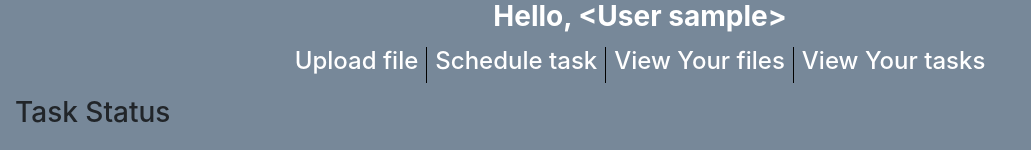
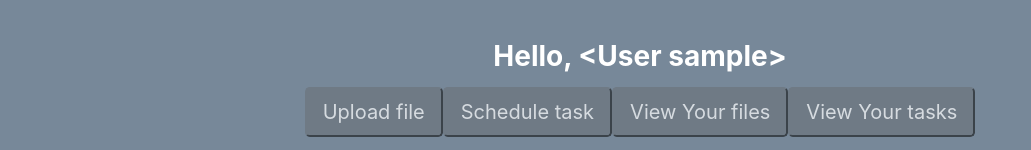
Before and after one commit to kuras120/DistributedFlask, a Flask app: template Project/Client/templates/userPanel.html in a window 1280 px wide. Shown: the part 80-230 px from the top of the page, without its empty margins (0-1031 px from the left). Run offline with Flask 2, Linux system fonts and the light colour scheme; tables that the repository leaves empty hold one stand-in row (values such as "Sample post"); the template is opened without the code that fills it: values that come from a table or form of the project are taken from there, most other values are stand-ins (such as "Sample title", 1, 10 or a date in 2020); parts of the project's set-up code (start-up, migrations or seed data) failed here and were passed over; some libraries are stand-ins or nearby versions.

Commit message:
przyciski w userze i sprawdzanie formularza

```diff
--- a/Project/Client/static/javascript/Queue.js
+++ b/Project/Client/static/javascript/Queue.js
@@ -46,6 +46,26 @@ function getStatus(taskID, task_name, file_name, refresh) {
         console.log(err)
     });
 }
+function checkForBlank()
+	{
+
+		if(document.getElementById('taskName').value=="")
+		{
+			alert('podaj nazwe zadania')
+		}
+		else  if(document.getElementById('fileSelect').value=="Choose...")
+			{
+				alert('wybierz plik wejsciowy');
+				return false;
+			}
+
+					else if(document.getElementById('resolutionSelect').value=="Choose...")
+			{
+				alert('wybierz rozdzielczosc');
+				return false;
+			}
+			else queue();
+	}
 
 function queue() {
     $.ajax({
--- a/Project/Client/templates/userPanel.html
+++ b/Project/Client/templates/userPanel.html
@@ -1,12 +1,17 @@
 {% extends 'shared/base.html' %}
 {% block title %}Account{% endblock %}
 {% block content %}
+<style>
+
+</style>
 
     <div class="row h-25 align-items-start">
         <div class="col-md-8 offset-md-2">
-            <h3 class="d-flex justify-content-center font-weight-bold" style="color: white;">
+           <div style="margin-top:40px;">
+            	<h3 class="d-flex justify-content-center font-weight-bold" 	style="color: white;">
                 Hello, {{ user }}
-            </h3>
+            	</h3>
+        	</div>
         </div>
     </div>
 
@@ -14,7 +19,7 @@
         <div class="modal-dialog modal-dialog-centered" role="document">
             <div class="modal-content">
                 <div class="modal-header">
-                    <h5 class="modal-title" id="fileUploader">Upload sum files</h5>
+                    <h5 class="modal-title" id="fileUploader">Upload files</h5>
                     <button type="button" class="close" data-dismiss="modal" aria-label="Close">
                     <span aria-hidden="true">&times;</span>
                     </button>
@@ -100,7 +105,7 @@
         <div class="modal-dialog modal-dialog-centered" role="document">
             <div class="modal-content">
                 <div class="modal-header">
-                    <h5 class="modal-title" id="taskSchedulerTitle">Plan sum tasks</h5>
+                    <h5 class="modal-title" id="taskSchedulerTitle">Plan tasks</h5>
                     <button type="button" class="close" data-dismiss="modal" aria-label="Close">
                     <span aria-hidden="true">&times;</span>
                     </button>
@@ -144,18 +149,24 @@
                       </div>
                     </div>
                 <div class="modal-footer">
-                    <button type="submit" class="btn btn-secondary" onclick="queue()">Submit</button>
+                    <button type="submit" class="btn btn-secondary" onclick="checkForBlank()">Submit</button>
                 </div>
             </div>
         </div>
     </div>
-
-    <div id="sub-menu" class="row">
-        <ul class="col-12 list-inline d-flex align-items-center justify-content-center">
-            <li><h4><a href="#" data-toggle="modal" data-target="#fileUploaderModal" class="li-options">Upload file</a></h4></li>
-            <li><h4><a href="#" data-toggle="modal" data-target="#taskSchedulerModal" class="li-options">Schedule task</a></h4></li>
-            <li><h4><a href="#" data-toggle="modal" data-target="#filesViewerModal" class="li-options">View Your files</a></h4></li>
-            <li><h4><a href="#" data-toggle="modal" data-target="#tasksViewerModal" class="li-options">View Your tasks</a></h4></li>
+<style>
+	.li-options:hover
+	{
+		color: white;
+		transform:scale(1.07,1.07);
+	}
+</style>
+    <div id="sub-menu" class="btn-group btn-group-lg row">
+        <ul class="col-12 list-inline d-flex align-items-center justify-content-center"style="opacity: .7">
+            <button href="#" data-toggle="modal" data-target="#fileUploaderModal" class="btn-lg btn-secondary li-options">Upload file</button>
+            <button href="#" data-toggle="modal" data-target="#taskSchedulerModal" class="btn-lg btn-secondary li-options">Schedule task</button>
+            <button href="#" data-toggle="modal" data-target="#filesViewerModal" class="btn-lg btn-secondary li-options">View Your files</button>
+            <button href="#" data-toggle="modal" data-target="#tasksViewerModal" class="btn-lg btn-secondary li-options">View Your tasks</button>
         </ul>
     </div>
     <div class="row flex-column flex-grow-1 py-2" style="min-height: 100px;">
```
